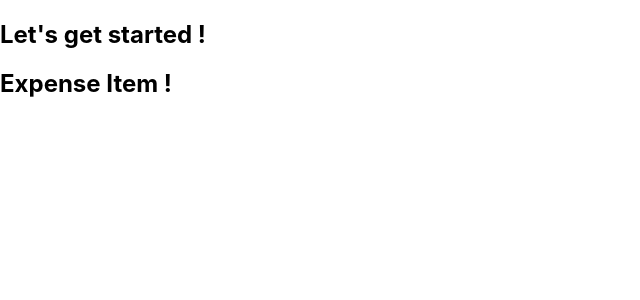
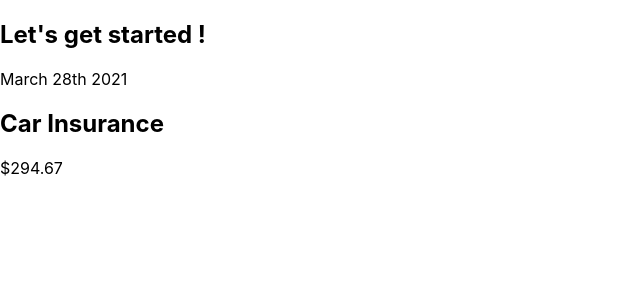
Before and after one commit to SuchithG/react-todo-app, a React (Create React App) app: page / in a window 1280 px wide. Shown: the top 300 px of the page, without its empty margins (0-640 px from the left). Built offline with nearby package versions, Linux system fonts and the light colour scheme.

Commit message:
feat: :zap: complex JSX code

```diff
--- a/src/components/ExpenseItem.js
+++ b/src/components/ExpenseItem.js
@@ -1,5 +1,13 @@
 function ExpenseItem() {
-  return <h2>Expense Item ! </h2>;
+  return (
+    <div>
+      <div>March 28th 2021</div>
+      <div>
+        <h2>Car Insurance</h2>
+      </div>
+      <div>$294.67</div>
+    </div>
+  );
 }
 
 export default ExpenseItem;
```
